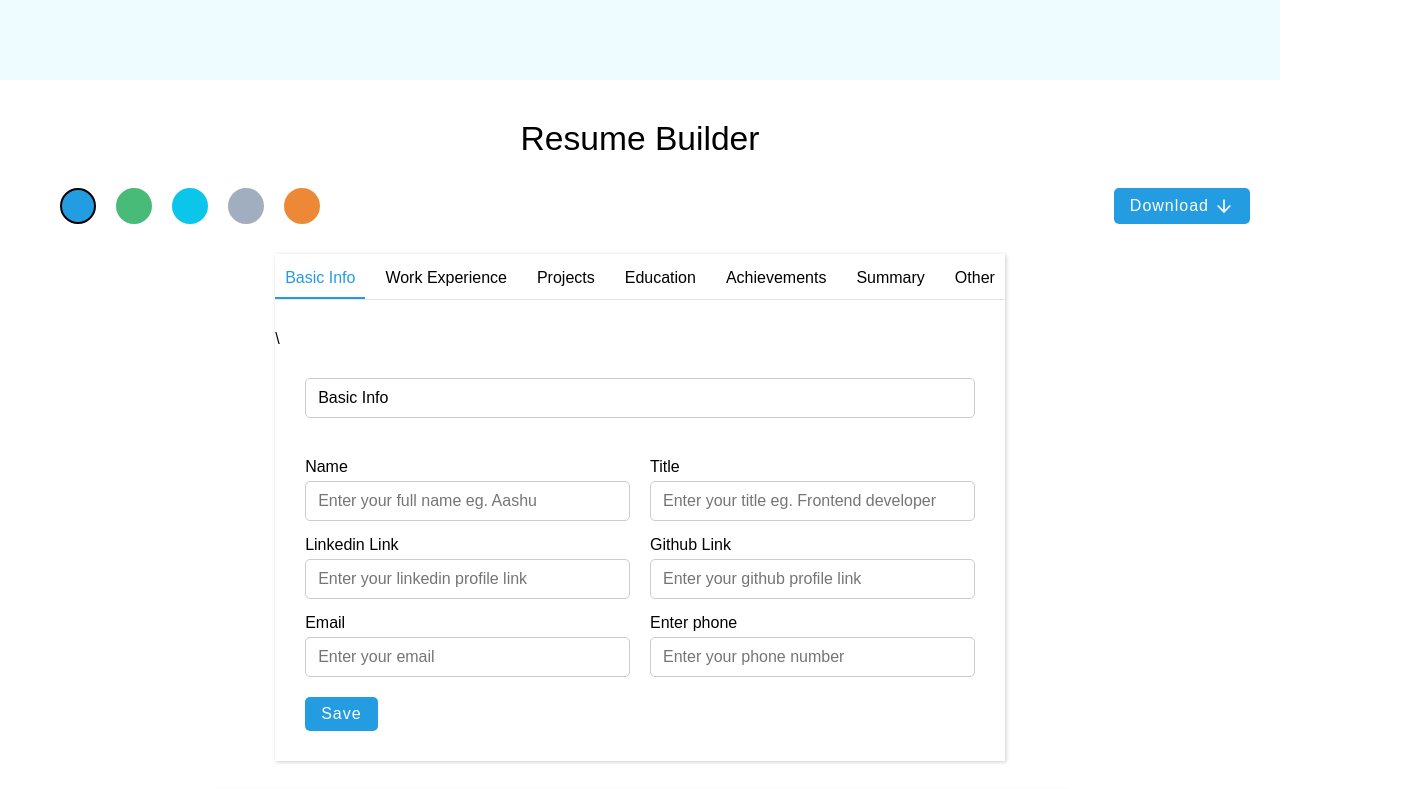
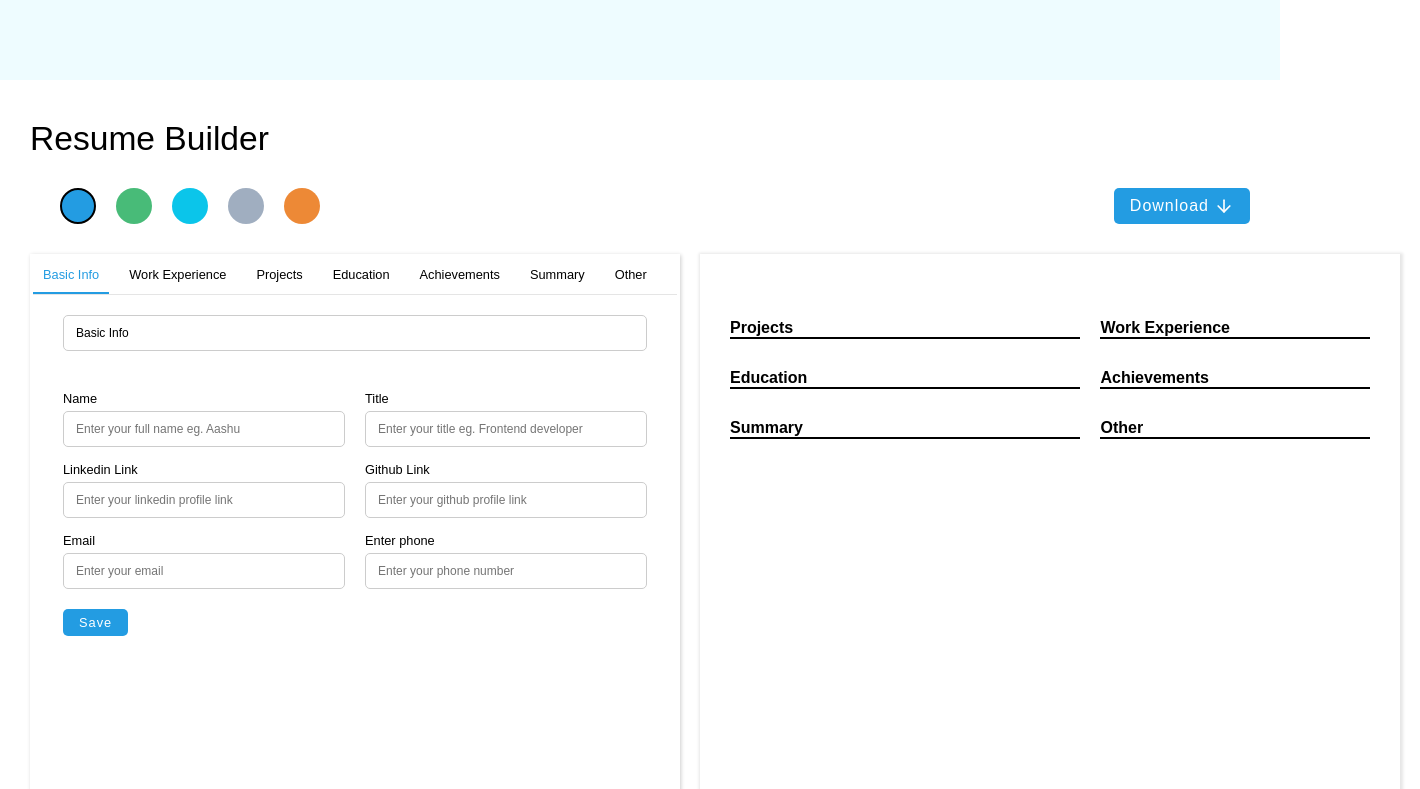
Before and after one commit to bhokaremoin/buildResume, a React (Create React App) app in the folder front-end/: page / in a window 1280 px wide. Shown: the part 600-1389 px from the top of the page, 1420 px wide, since content can reach past the window. Built offline with nearby package versions, Linux system fonts and the light colour scheme.

Commit message:
fixed the css of resume and editor components - frontend

```diff
--- a/front-end/src/Components/Body.jsx
+++ b/front-end/src/Components/Body.jsx
@@ -10,7 +10,9 @@ const Body = () => {
   const resumeRef = useRef();
   return (
     <div className={styles.container}>
-      <p className={styles.heading}>Resume Builder</p>
+      <div style={{ alignContent: "center" }}>
+        <p className={styles.heading}>Resume Builder</p>
+      </div>
       <div className={styles.toolbar}>
         <div className={styles.colors}>
           {colors.map((item) => {
--- a/front-end/src/Components/Editor.jsx
+++ b/front-end/src/Components/Editor.jsx
@@ -13,7 +13,7 @@ import BasicInfoBody from "./Sections/BasicInfoBody";
 import AchievementsBody from "./Sections/AchievementsBody";
 import OtherBody from "./Sections/OtherBody";
 import SummaryBody from "./Sections/SummaryBody";
-
+import handleSubmission from "./handleSubmission";
 function Editor() {
   const { sections, information, setInformation, values, setValues } =
     useGlobalContext();
@@ -43,136 +43,6 @@ function Editor() {
         return <SummaryBody />;
       case sections.other:
         return <OtherBody />;
-      default:
-        return null;
-    }
-  };
-
-  const handleSubmission = () => {
-    switch (sections[activeSectionKey]) {
-      case sections.basicInfo: {
-        const tempDetail = {
-          name: values.name,
-          title: values.title,
-          linkedin: values.linkedin,
-          github: values.github,
-          email: values.email,
-          phone: values.phone,
-        };
-
-        setInformation((prev) => ({
-          ...prev,
-          [sections.basicInfo]: {
-            ...prev[sections.basicInfo],
-            detail: tempDetail,
-            sectionTitle,
-          },
-        }));
-        break;
-      }
-      case sections.workExp: {
-        const tempDetail = {
-          certificationLink: values.certificationLink,
-          title: values.title,
-          startDate: values.startDate,
-          endDate: values.endDate,
-          companyName: values.companyName,
-          location: values.location,
-          points: values.points,
-        };
-        const tempDetails = [...information[sections.workExp]?.details];
-        tempDetails[activeDetailIndex] = tempDetail;
-
-        setInformation((prev) => ({
-          ...prev,
-          [sections.workExp]: {
-            ...prev[sections.workExp],
-            details: tempDetails,
-            sectionTitle,
-          },
-        }));
-        break;
-      }
-      case sections.project: {
-        const tempDetail = {
-          link: values.link,
-          title: values.title,
-          overview: values.overview,
-          github: values.github,
-          points: values.points,
-        };
-        const tempDetails = [...information[sections.project]?.details];
-        tempDetails[activeDetailIndex] = tempDetail;
-
-        setInformation((prev) => ({
-          ...prev,
-          [sections.project]: {
-            ...prev[sections.project],
-            details: tempDetails,
-            sectionTitle,
-          },
-        }));
-        break;
-      }
-      case sections.education: {
-        const tempDetail = {
-          title: values.title,
-          college: values.college,
-          startDate: values.startDate,
-          endDate: values.endDate,
-        };
-        const tempDetails = [...information[sections.education]?.details];
-        tempDetails[activeDetailIndex] = tempDetail;
-
-        setInformation((prev) => ({
-          ...prev,
-          [sections.education]: {
-            ...prev[sections.education],
-            details: tempDetails,
-            sectionTitle,
-          },
-        }));
-        break;
-      }
-      case sections.achievement: {
-        const tempPoints = values.points;
-
-        setInformation((prev) => ({
-          ...prev,
-          [sections.achievement]: {
-            ...prev[sections.achievement],
-            points: tempPoints,
-            sectionTitle,
-          },
-        }));
-        break;
-      }
-      case sections.summary: {
-        const tempDetail = values.summary;
-
-        setInformation((prev) => ({
-          ...prev,
-          [sections.summary]: {
-            ...prev[sections.summary],
-            detail: tempDetail,
-            sectionTitle,
-          },
-        }));
-        break;
-      }
-      case sections.other: {
-        const tempDetail = values.other;
-
-        setInformation((prev) => ({
-          ...prev,
-          [sections.other]: {
-            ...prev[sections.other],
-            detail: tempDetail,
-            sectionTitle,
-          },
-        }));
-        break;
-      }
       default:
         return null;
     }
@@ -299,7 +169,6 @@ function Editor() {
           </div>
         ))}
       </div>
-      \
       <div className={styles.body}>
         <InputControl
           lable="Title"
@@ -339,7 +208,21 @@ function Editor() {
           )}
         </div>
         {generateBody()}
-        <button onClick={handleSubmission}>Save</button>
+        <button
+          onClick={() =>
+            handleSubmission({
+              sectionTitle,
+              activeDetailIndex,
+              activeSectionKey,
+              sections,
+              values,
+              information,
+              setInformation,
+            })
+          }
+        >
+          Save
+        </button>
       </div>
     </div>
   );
--- a/front-end/src/Components/Sections/workExpBody.js
+++ b/front-end/src/Components/Sections/workExpBody.js
@@ -25,7 +25,7 @@ const WorkExpBody = () => {
         />
       </div>
       <div className={styles.row}>
-        <InputControl
+        {/* <InputControl
           label="Certificate Link"
           placeholder="Enter certificate link"
           value={values.certificationLink}
@@ -35,7 +35,7 @@ const WorkExpBody = () => {
               certificationLink: event.target.value,
             }))
           }
-        />
+        /> */}
         <InputControl
           label="Location"
           placeholder="Enter location eg. Remote"
--- a/front-end/src/Components/Styles/Body.module.css
+++ b/front-end/src/Components/Styles/Body.module.css
@@ -2,9 +2,10 @@
     padding: 30px;
     display: flex;
     flex-direction: column;
-    align-items: center;
+    /* align-items: flex-start; */
     gap: 30px;
     padding-top: 0;
+    /* text-align: center; */
 }
 
 .heading {
@@ -60,7 +61,9 @@
 
 .main {
     display: flex;
-    flex-direction: column;
-    gap: 30px;
+    /* flex-direction: column;
+    gap: 30px; */
     width: 100%;
+    align-items: center;
+    margin: auto;
 }
--- a/front-end/src/Components/Styles/Editor.module.css
+++ b/front-end/src/Components/Styles/Editor.module.css
@@ -1,14 +1,16 @@
 .container {
-    min-width: 550px;
-    min-height: 450px;
+    min-width: 650px;
+    max-height: 650px;
+    min-height: 650px;
     max-width: 750px;
     display: flex;
     flex-direction: column;
-    gap: 30px;
+    gap: 20px;
     box-shadow: 1px 1px 4px rgba(0, 0, 0, 0.2);
-    padding-top: 5px;
+    padding: 3px;
     height: fit-content;
     margin: 0 auto;
+    flex: 1;
 }
 
 .header {
@@ -31,7 +33,7 @@
     padding: 10px;
     border-bottom: 2px solid transparent;
     font-weight: 500;
-    font-size: 1rem;
+    font-size: 0.8rem;
     white-space: nowrap;
     cursor: pointer;
 }
@@ -42,7 +44,7 @@
 }
 
 .body {
-    padding: 30px;
+    padding: 10px 30px;
     display: flex;
     flex-direction: column;
     gap: 20px;
@@ -74,7 +76,7 @@
     display: flex;
     flex-wrap: wrap;
     align-items: center;
-    gap: 20px;
+    gap: 10px;
 }
 
 .chips .new {
@@ -82,6 +84,7 @@
     font-weight: bold;
     letter-spacing: 1px;
     cursor: pointer;
+    font-size: 0.6rem;
 }
 
 .chip {
@@ -96,6 +99,7 @@
 
 .chip p {
     font-weight: 500;
+    font-size: 0.6rem;
     line-height: 1.25rem;
     color: #fff;
 }
@@ -113,14 +117,14 @@
 
 .body button {
     width: fit-content;
-    padding: 8px 16px;
+    padding: 6px 16px;
     border-radius: 5px;
     background-color: #239ce2;
     color: #fff;
     outline: none;
     border: none;
     font-weight: 500;
-    font-size: 1rem;
+    font-size: 0.8rem;
     letter-spacing: 1px;
     display: flex;
     gap: 5px;
--- a/front-end/src/Components/Styles/InputControl.module.css
+++ b/front-end/src/Components/Styles/InputControl.module.css
@@ -6,14 +6,14 @@
 
 label {
     font-weight: 500;
-    font-size: 1rem;
+    font-size: 0.8rem;
 }
 
 input {
     border: 1px solid #cccccc;
     outline: none;
     padding: 10px 12px;
-    font-size: 1rem;
+    font-size: 0.75rem;
     border-radius: 5px;
 }
 
--- a/front-end/src/Components/Styles/Resume.module.css
+++ b/front-end/src/Components/Styles/Resume.module.css
@@ -2,15 +2,16 @@
     --color: #239ce2;
     min-width: 700px;
     max-width: 850px;
-    margin: 0 auto;
-    flex: 1.2;
+    margin: 0 20px;
     height: fit-content;
-    min-height: 900px;
+    max-height: 650px;
+    min-height: 650px;
     box-shadow: 1px 1px 3px 2px rgba(0, 0, 0, 0.1);
     display: flex;
     flex-direction: column;
-    gap: 30px;
+    gap: 20px;
     padding: 30px;
+    flex: 1;
 }
 
 .header {
@@ -19,7 +20,7 @@
 }
 
 .header .heading {
-    font-size: 2.7rem;
+    font-size: 2rem;
     font-weight: 500;
     text-transform: capitalize;
 }
@@ -27,19 +28,19 @@
 .header .subHeading {
     color: var(--color);
     font-weight: 500;
-    font-size: 1.1rem;
+    font-size: 1rem;
 }
 
 .header .links {
     margin-top: 15px;
     display: flex;
-    gap: 30px;
+    gap: 20px;
     flex-wrap: wrap;
-    row-gap: 10px;
+    row-gap: 5px;
 }
 
 .header .link {
-    font-size: 0.875rem;
+    font-size: 0.575rem;
     display: flex;
     align-items: center;
     gap: 5px;
@@ -54,25 +55,25 @@
 
 .main {
     display: flex;
-    gap: 30px;
+    gap: 20px;
 }
 
 .col1 {
     flex: 1.3;
     display: flex;
     flex-direction: column;
-    gap: 20px;
+    gap: 10px;
 }
 
 .col2 {
     flex: 1;
     display: flex;
     flex-direction: column;
-    gap: 20px;
+    gap: 10px;
 }
 
 .section .sectionTitle {
-    font-size: 1.4rem;
+    font-size: 1rem;
     font-weight: bold;
     width: 100%;
     border-bottom: 2px solid #000;
@@ -99,8 +100,8 @@
 
 .content .title {
     font-weight: 500;
-    font-size: 1rem;
-    line-height: 1.3rem;
+    font-size: .8rem;
+    line-height: 1rem;
 }
 
 .content .subTitle {
@@ -110,13 +111,13 @@
 }
 
 .content .overview {
-    font-size: 0.875rem;
+    font-size: 0.575rem;
 }
 
 .content .link {
     display: flex;
     gap: 5px;
-    font-size: 0.75rem;
+    font-size: 0.55rem;
     cursor: pointer;
     color: var(--color);
 }
@@ -131,7 +132,7 @@
     display: flex;
     gap: 5px;
     align-items: center;
-    font-size: 0.875rem;
+    font-size: 0.575rem;
 }
 
 .content .date svg {
@@ -142,7 +143,7 @@
 .content .points,
 .numbered {
     padding-left: 18px;
-    font-size: 0.875rem;
+    font-size: 0.575rem;
 }
 
 .numbered li {
--- /dev/null
+++ b/front-end/src/Components/handleSubmission.js
@@ -0,0 +1,139 @@
+const handleSubmission = (props) => {
+  const {
+    sections,
+    values,
+    information,
+    setInformation,
+    sectionTitle,
+    activeDetailIndex,
+    activeSectionKey,
+  } = props;
+  switch (sections[activeSectionKey]) {
+    case sections.basicInfo: {
+      const tempDetail = {
+        name: values.name,
+        title: values.title,
+        linkedin: values.linkedin,
+        github: values.github,
+        email: values.email,
+        phone: values.phone,
+      };
+
+      setInformation((prev) => ({
+        ...prev,
+        [sections.basicInfo]: {
+          ...prev[sections.basicInfo],
+          detail: tempDetail,
+          sectionTitle,
+        },
+      }));
+      break;
+    }
+    case sections.workExp: {
+      const tempDetail = {
+        certificationLink: values.certificationLink,
+        title: values.title,
+        startDate: values.startDate,
+        endDate: values.endDate,
+        companyName: values.companyName,
+        location: values.location,
+        points: values.points,
+      };
+      const tempDetails = [...information[sections.workExp]?.details];
+      tempDetails[activeDetailIndex] = tempDetail;
+
+      setInformation((prev) => ({
+        ...prev,
+        [sections.workExp]: {
+          ...prev[sections.workExp],
+          details: tempDetails,
+          sectionTitle,
+        },
+      }));
+      break;
+    }
+    case sections.project: {
+      const tempDetail = {
+        link: values.link,
+        title: values.title,
+        overview: values.overview,
+        github: values.github,
+        points: values.points,
+      };
+      const tempDetails = [...information[sections.project]?.details];
+      tempDetails[activeDetailIndex] = tempDetail;
+
+      setInformation((prev) => ({
+        ...prev,
+        [sections.project]: {
+          ...prev[sections.project],
+          details: tempDetails,
+          sectionTitle,
+        },
+      }));
+      break;
+    }
+    case sections.education: {
+      const tempDetail = {
+        title: values.title,
+        college: values.college,
+        startDate: values.startDate,
+        endDate: values.endDate,
+      };
+      const tempDetails = [...information[sections.education]?.details];
+      tempDetails[activeDetailIndex] = tempDetail;
+
+      setInformation((prev) => ({
+        ...prev,
+        [sections.education]: {
+          ...prev[sections.education],
+          details: tempDetails,
+          sectionTitle,
+        },
+      }));
+      break;
+    }
+    case sections.achievement: {
+      const tempPoints = values.points;
+
+      setInformation((prev) => ({
+        ...prev,
+        [sections.achievement]: {
+          ...prev[sections.achievement],
+          points: tempPoints,
+          sectionTitle,
+        },
+      }));
+      break;
+    }
+    case sections.summary: {
+      const tempDetail = values.summary;
+
+      setInformation((prev) => ({
+        ...prev,
+        [sections.summary]: {
+          ...prev[sections.summary],
+          detail: tempDetail,
+          sectionTitle,
+        },
+      }));
+      break;
+    }
+    case sections.other: {
+      const tempDetail = values.other;
+
+      setInformation((prev) => ({
+        ...prev,
+        [sections.other]: {
+          ...prev[sections.other],
+          detail: tempDetail,
+          sectionTitle,
+        },
+      }));
+      break;
+    }
+    default:
+      return null;
+  }
+};
+export default handleSubmission;
```
